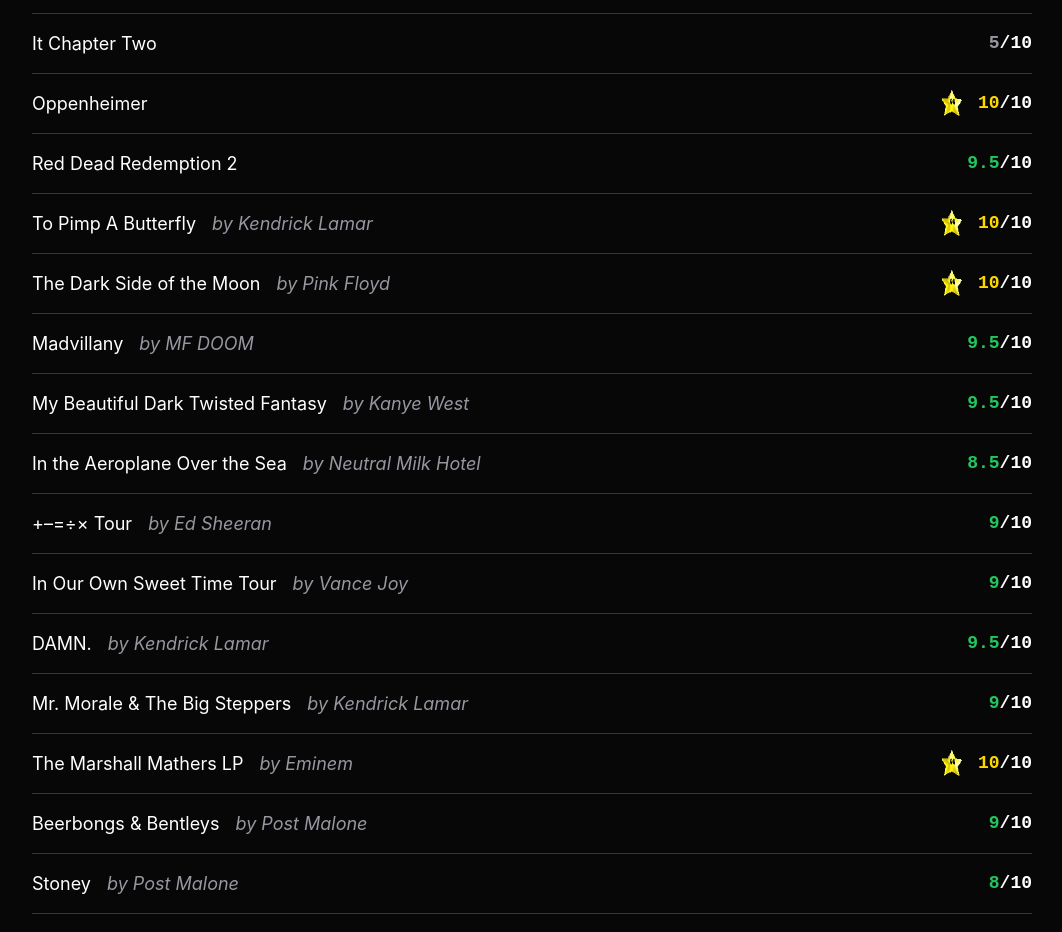
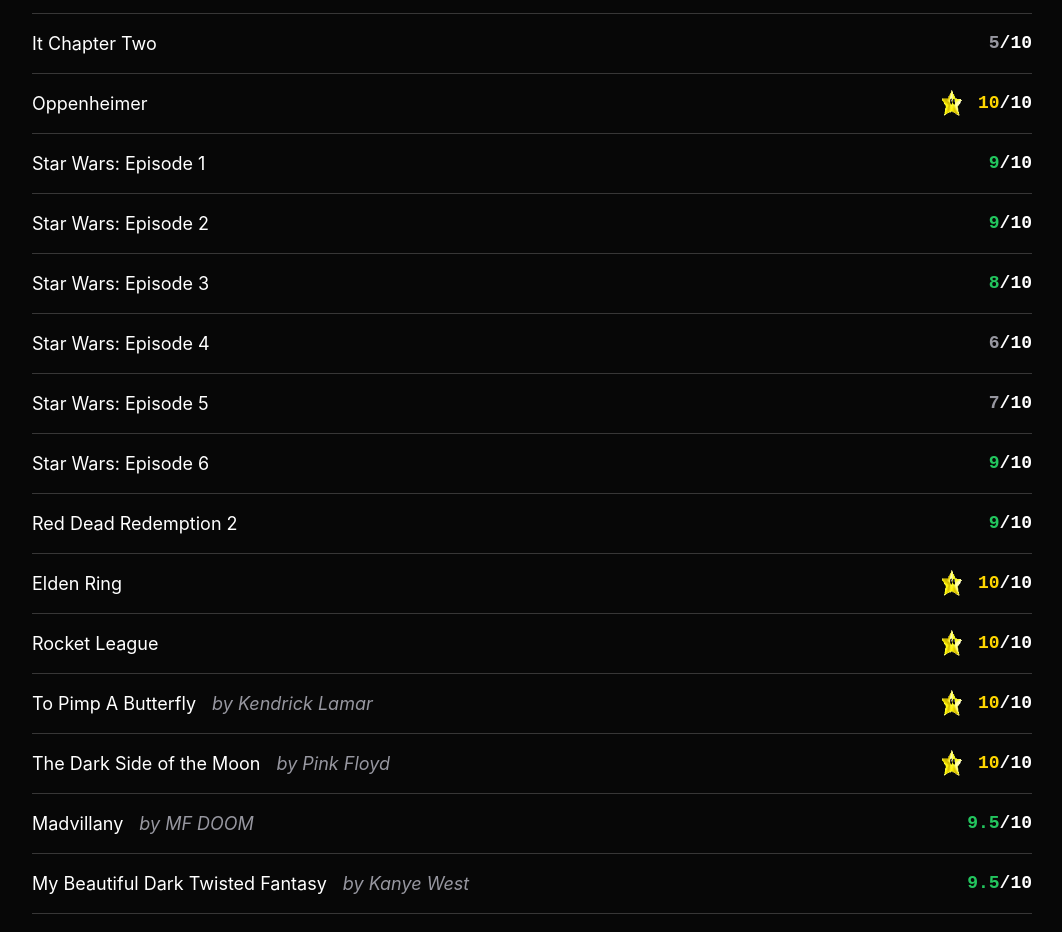
Before and after one commit to bick/website, a Next.js app: page /reviews in a window 1280 px wide. Shown: the part 1120-2052 px from the top of the page, without its empty margins (108-1170 px from the left). Built offline with nearby package versions, Linux system fonts and the light colour scheme.

Commit message:
Update reviews.tsx

```diff
--- a/pages/reviews.tsx
+++ b/pages/reviews.tsx
@@ -24,8 +24,16 @@ export default function Home() {
     { name: "It", rating: 9.5, tags: ["Movie"] },
     { name: "It Chapter Two", rating: 5, tags: ["Movie"] },
     { name: "Oppenheimer", rating: 10, tags: ["Movie"] },
+    { name: "Star Wars: Episode 1", rating: 9, tags: ["Movie"] },
+    { name: "Star Wars: Episode 2", rating: 9, tags: ["Movie"] },
+    { name: "Star Wars: Episode 3", rating: 8, tags: ["Movie"] },
+    { name: "Star Wars: Episode 4", rating: 6, tags: ["Movie"] },
+    { name: "Star Wars: Episode 5", rating: 7, tags: ["Movie"] },
+    { name: "Star Wars: Episode 6", rating: 9, tags: ["Movie"] },
     // Video Games
-    { name: "Red Dead Redemption 2", rating: 9.5, tags: ["Video Game"] },
+    { name: "Red Dead Redemption 2", rating: 9, tags: ["Video Game"] },
+    { name: "Elden Ring", rating: 10, tags: ["Video Game"] },
+    { name: "Rocket League", rating: 10, tags: ["Video Game"] },
     // Music
     {
       name: "To Pimp A Butterfly",
```
